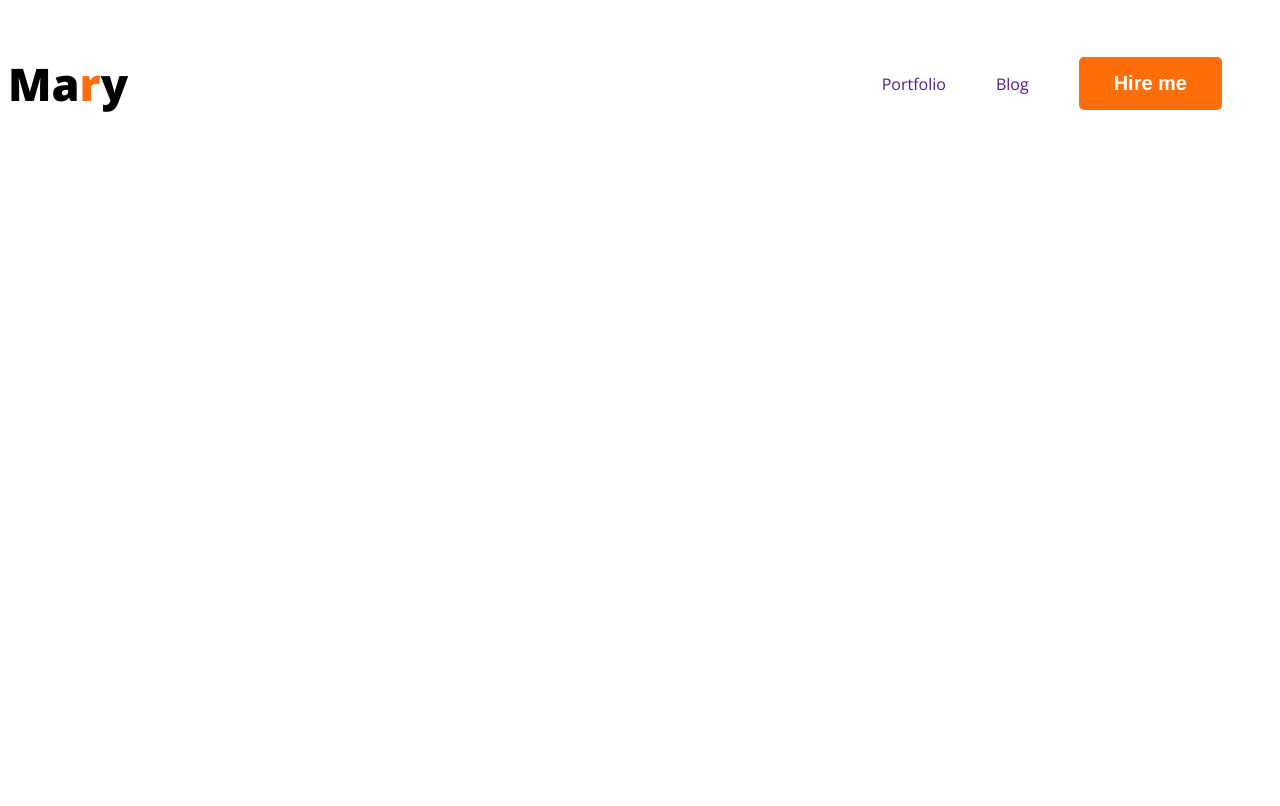
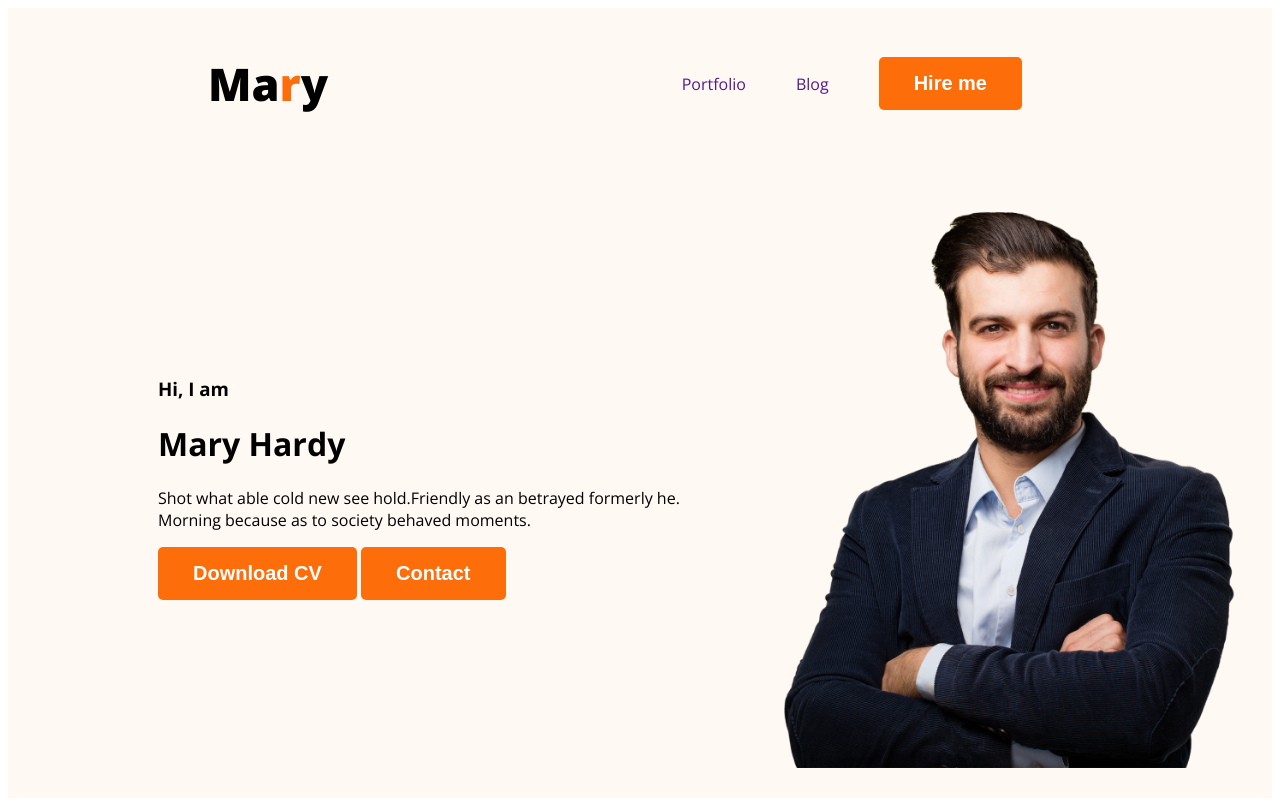
Before and after one commit to purna25/web-developer-portfolio, a plain HTML site: page index.html in a window 1280 px wide. Drawn offline with nearby package versions, Linux system fonts and the light colour scheme.

Commit message:
banner content added

```diff
--- a/index.html
+++ b/index.html
@@ -7,7 +7,7 @@
                                     <link rel="stylesheet" href="styles/portfolio.css">
 </head>
 <body class="sav-font">
-                                    <header>
+                                    <header class="header">
                                     <nav>
                                     <h3 class="nav-title">Ma<span class="text-orange">r</span>y</h3>
                                     <ul>
@@ -16,6 +16,16 @@
                                     <li><button class="btn-primary">Hire me</button></li>
                                     </ul>
                                     </nav>
+                                    <div class="banner">
+                                    <div>
+                                    <h3 class="banner-greeting">Hi, I  am</h3>
+                                    <h1 class="banner-title">Mary Hardy</h1>
+                                    <p>Shot what able cold new see hold.Friendly as an betrayed formerly he. Morning because as to society behaved moments.</p>
+                                    <button class="btn-primary">Download CV</button>
+                                    <button class="btn-primary">Contact</button>
+                                    </div>
+                                    <img class="profile-picture" src="images/hardy.png" alt="">
+                                    </div>
                                     </header>
                                     <main>
 
--- a/styles/portfolio.css
+++ b/styles/portfolio.css
@@ -22,6 +22,7 @@ nav {
                                     display: flex;
                                     justify-content: space-between;
                                     align-items: center;
+                                    margin: 0px 200px;
 }
 .nav-title{
                                     color:black;
@@ -39,3 +40,14 @@ nav  li{
 nav a{
                                     text-decoration: none;
 }
+.header{
+                                    background-color: #FFF8F3;
+}
+.banner{
+                                    padding: 30px 30px 30px 150px;
+                                    display: flex;
+                                    align-items: center;
+}
+.banner .profile-picture{
+                                    width: 500px;
+}
```
